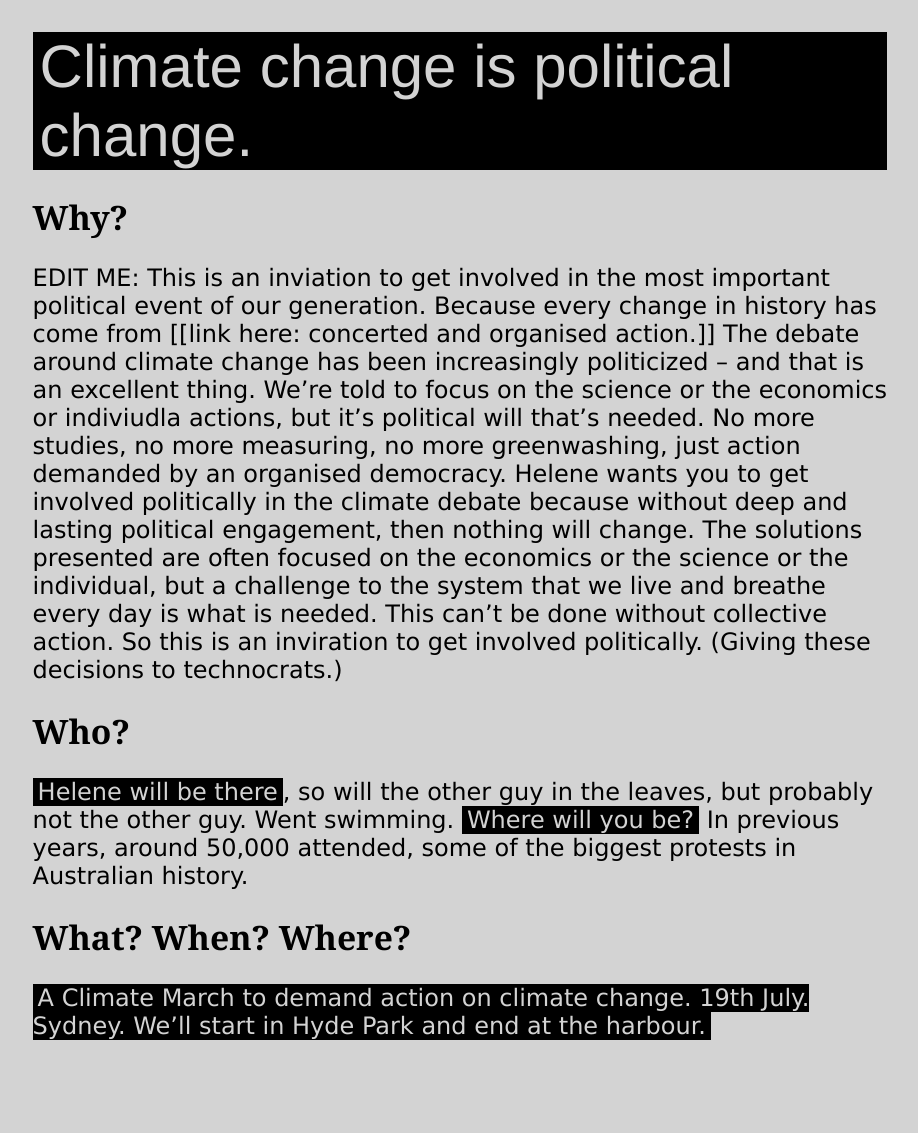
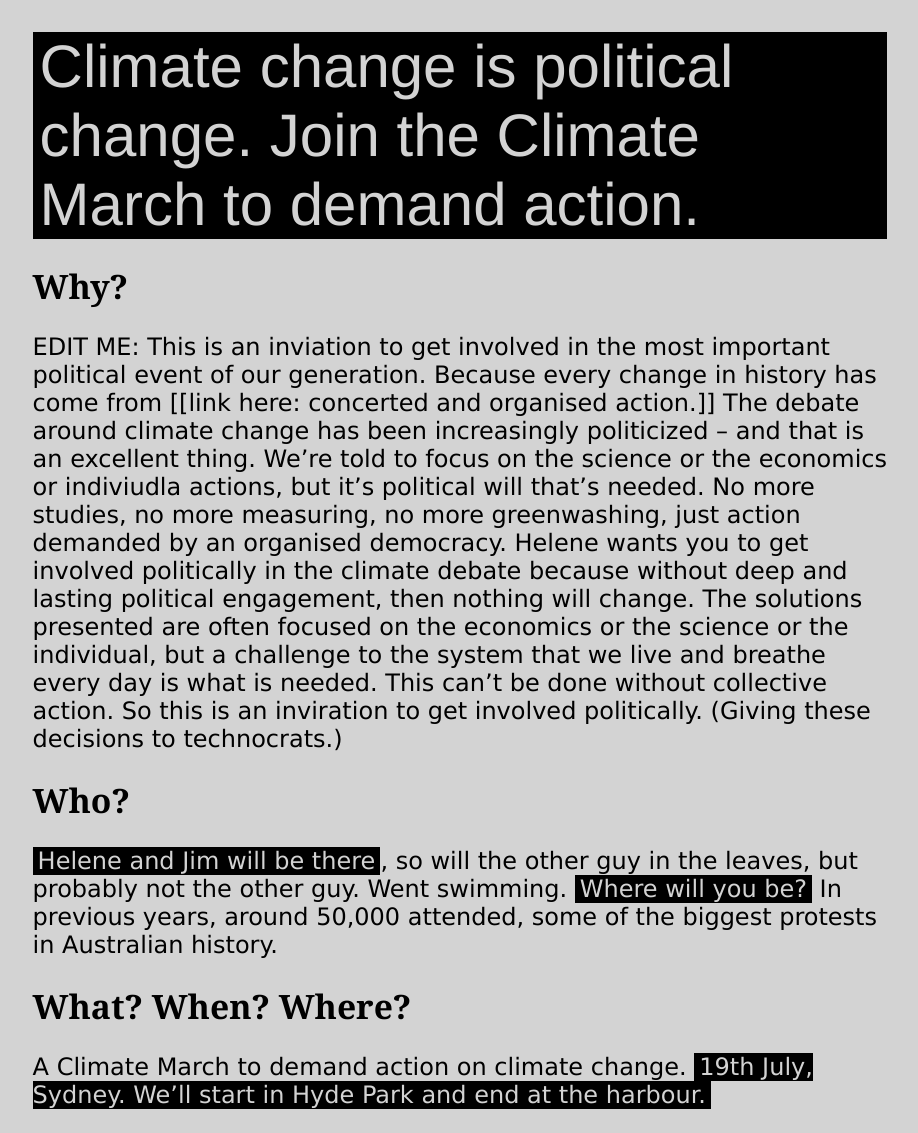
Before and after one commit to timothyrobinsonblog/ENVS-2013, a plain HTML site: page index.html in a window 1280 px wide. Shown: the whole page, without its empty margins (129-1047 px from the left). Before the commit the page ends 1064 px from the top, so only its background shows below. Drawn offline with Linux system fonts and the light colour scheme.

Commit message:
add copy, style

```diff
--- a/index.html
+++ b/index.html
@@ -9,7 +9,7 @@
   <body>
     <div class="container">
 
-      <div class="title-main">Climate change is political change.</div>
+      <div class="title-main">Climate change is political change. Join the Climate March to demand action.</div>
 
       <div class="title">Why?</div>
 
@@ -17,11 +17,11 @@
 
       <div class="title">Who?</div>
 
-      <p><span class="text-styling">Helene will be there</span>, so will the other guy in the leaves, but probably not the other guy. Went swimming. <span class="text-styling">Where will you be?</span> In previous years, around 50,000 attended, some of the biggest protests in Australian history.</p>
+      <p><span class="text-styling">Helene and Jim will be there</span>, so will the other guy in the leaves, but probably not the other guy. Went swimming. <span class="text-styling">Where will you be?</span> In previous years, around 50,000 attended, some of the biggest protests in Australian history.</p>
 
       <div class="title">What? When? Where?</div>
 
-      <p><span class="text-styling">A Climate March to demand action on climate change. 19th July. Sydney. We’ll start in Hyde Park and end at the harbour.</span></p>
+      <p>A Climate March to demand action on climate change. <span class="text-styling">19th July, Sydney. We’ll start in Hyde Park and end at the harbour.</span></p>
 
     </div>
   </body>
```
